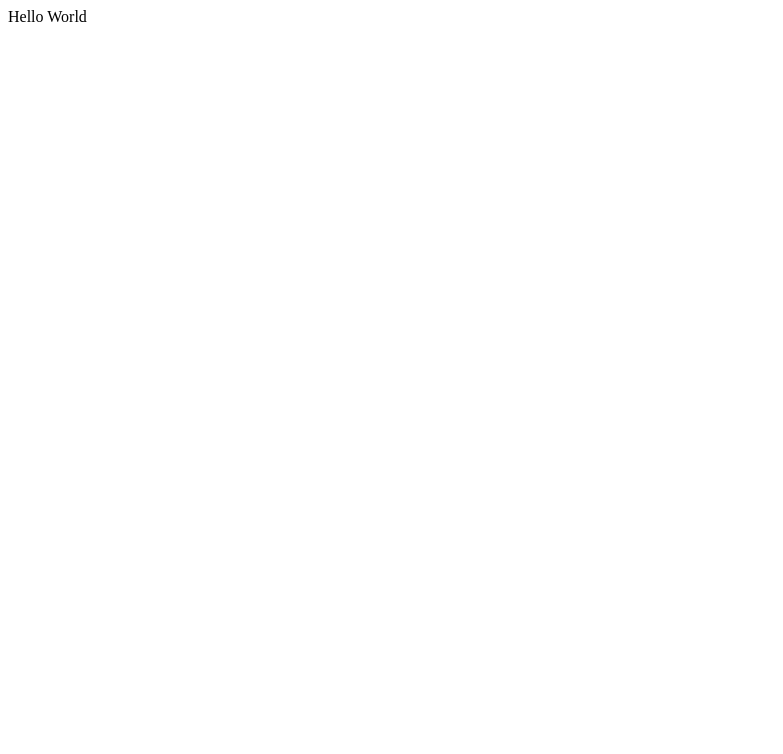
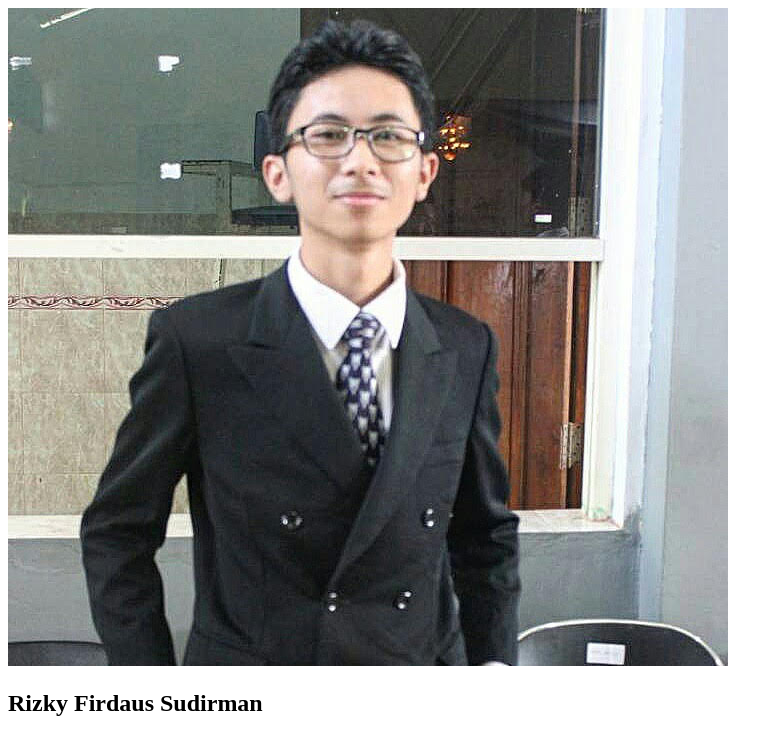
Before and after one commit to RizkyfKerja/7-mei, a plain HTML site: page index.html in a window 1280 px wide. Shown: the whole page, without its empty margins (0-783 px from the left). Drawn offline with Linux system fonts and the light colour scheme.

Commit message:
adding picture

```diff
--- a/index.html
+++ b/index.html
@@ -3,6 +3,9 @@
 <head>
 </head>
 <body>
-    Hello World
+    <div>
+        <img src="images/uwu.jpg" alt="profile-image">
+        <h2>Rizky Firdaus Sudirman</h2>
+    </div>
 </body>
 </html>
```
Also changed, not shown: images/uwu.jpg (added).
